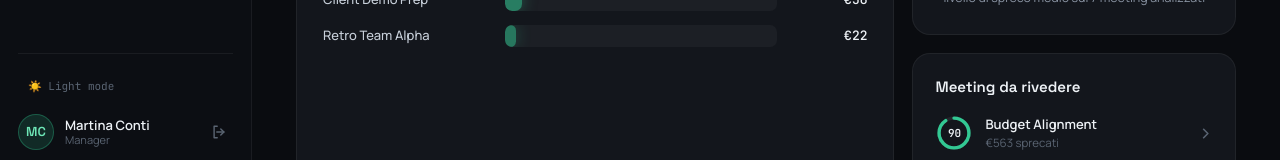
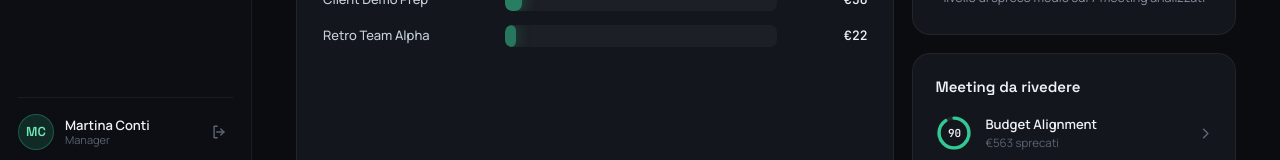
Before and after one commit to martinabruniagic/Internal.TeamBuilding2026.MeetingWasteKiller, a Next.js app in the folder frontend/: page / in a window 1280 px wide. Shown: the part 626-786 px from the top of the page. Built offline with nearby package versions, Linux system fonts and the light colour scheme; no server answers; sample sign-in values are in the browser's storage.

Commit message:
refactor: remove theme toggle button from sidebar footer

```diff
--- a/frontend/components/Sidebar.tsx
+++ b/frontend/components/Sidebar.tsx
@@ -104,12 +104,7 @@ export default function Sidebar() {
 
       {/* Footer */}
       <div style={{ borderTop: '1px solid rgba(255,255,255,0.06)', paddingTop: 16 }}>
-        <button
-          onClick={toggleTheme}
-          style={{ ...mono, display: 'flex', alignItems: 'center', gap: 8, width: '100%', padding: '8px 10px', borderRadius: 8, fontSize: 11, color: '#5a6472', background: 'none', border: 'none', cursor: 'pointer', marginBottom: 12, transition: 'color .15s' }}
-        >
-          {isDark ? '☀️ Light mode' : '🌙 Dark mode'}
-        </button>
+
         <div style={{ display: 'flex', alignItems: 'center', gap: 11 }}>
           <div
             style={{
```
